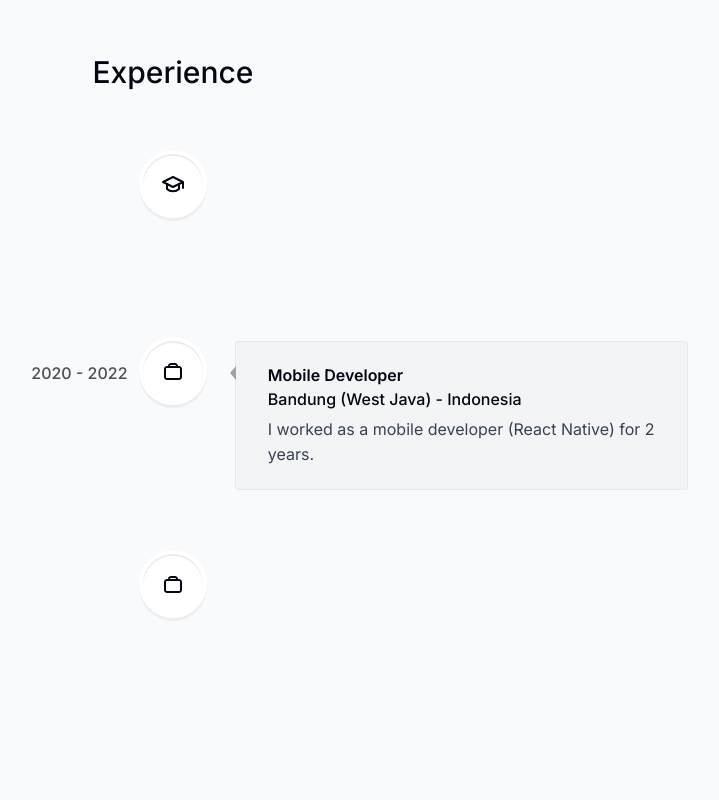
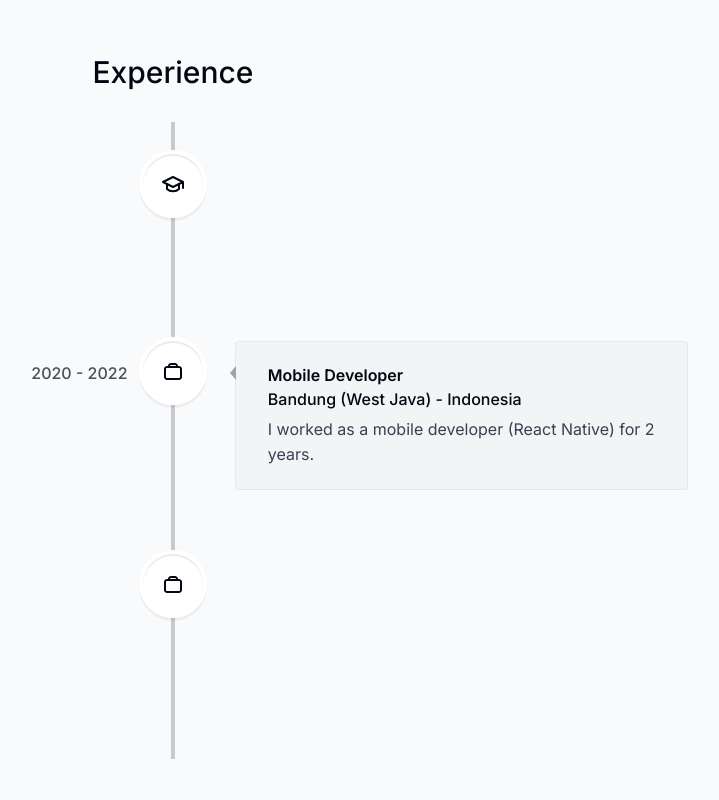
Before and after one commit to kabitacode/portfolio-me, a Next.js app: page / in a window 1280 px wide. Shown: the part 3360-4160 px from the top of the page, without its empty margins (467-1186 px from the left). Built offline with nearby package versions, Linux system fonts and the light colour scheme.

Commit message:
✨ add lineColor [timeline]

```diff
--- a/components/experiences.tsx
+++ b/components/experiences.tsx
@@ -25,7 +25,7 @@ export default function Experience() {
     return (
         <section ref={ref} className='scroll-mt-28 mb-28 sm:mb-40' id='experience'>
             <SectionHeading>Experience</SectionHeading>
-            <VerticalTimeline lineColor=''>
+            <VerticalTimeline lineColor={theme === "light" ? "#37415140" : "#F7F7F7"}>
                 {
                     experiencesData.map((item, index) => {
                         return (
```
